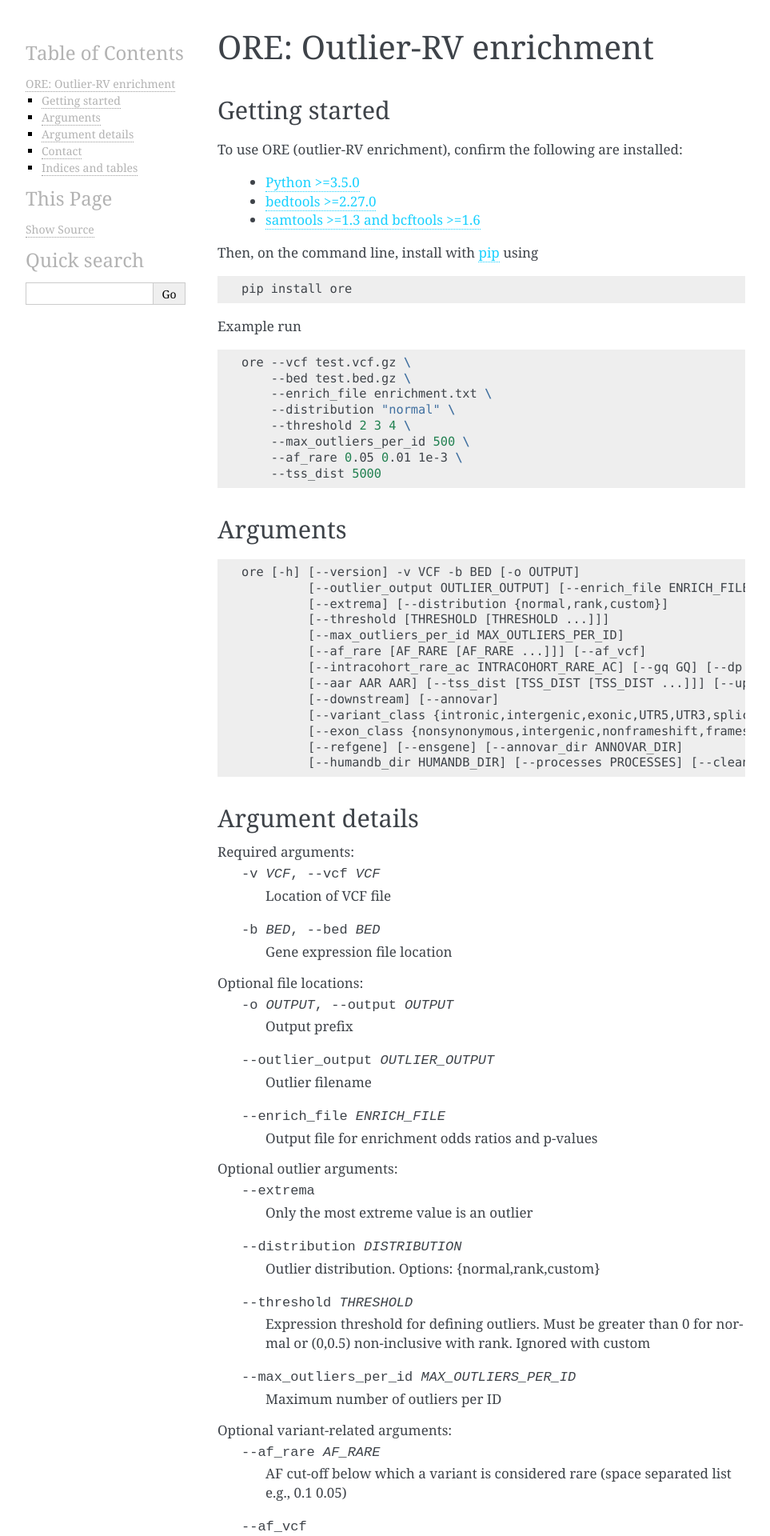
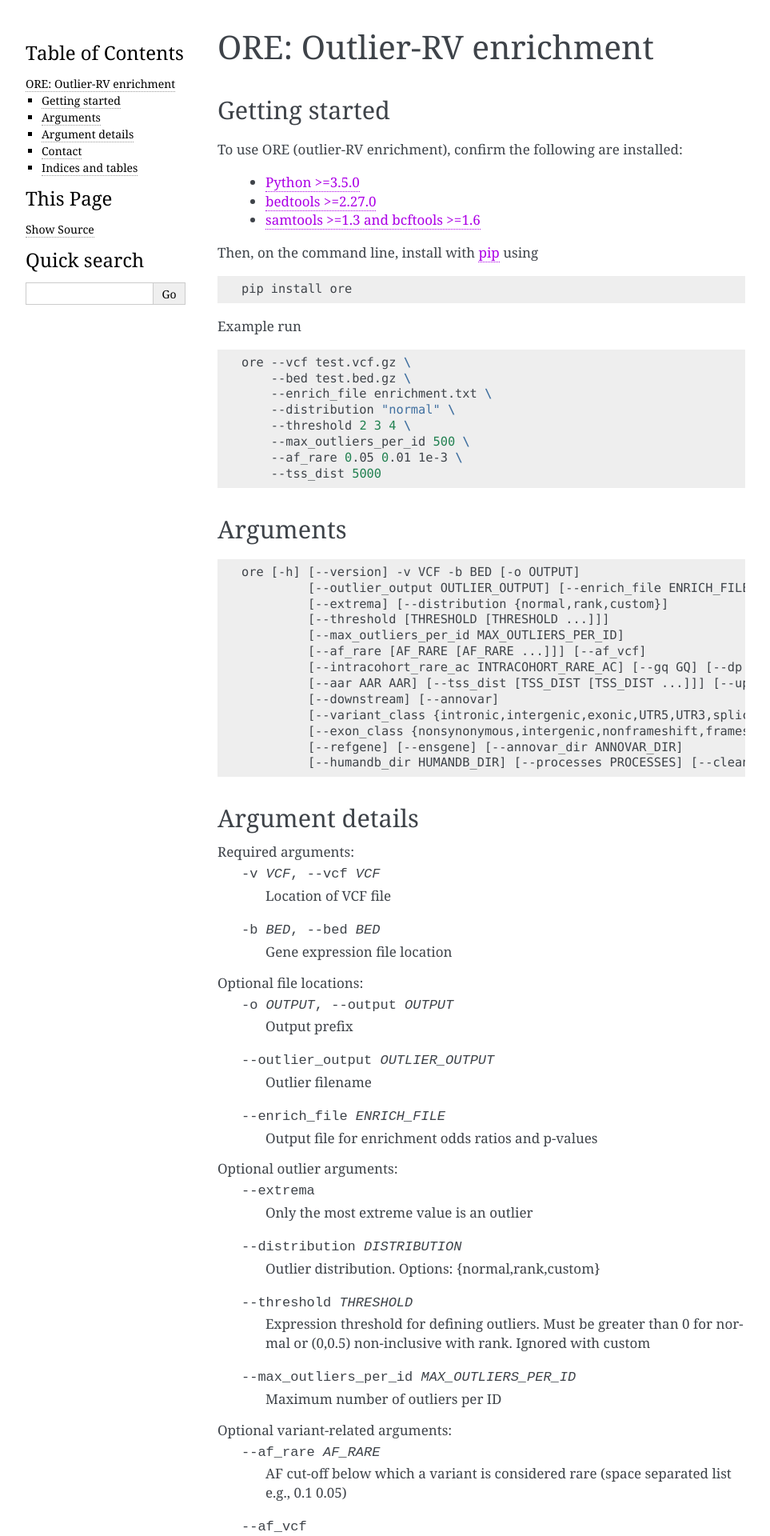
Before and after one commit to frichter/ore, a Sphinx documentation site: the page built from docs/index.rst, in a window 1280 px wide. Shown: the top 1920 px of the page at 80% size, without its empty margins (148-1111 px from the left). Built offline with Sphinx 7.4.7, drawn with Linux system fonts in a browser that asks for light colours.

Commit message:
updated README and docs

```diff
--- a/docs/conf.py
+++ b/docs/conf.py
@@ -89,6 +89,7 @@ color = {'green': '#00ff00',
          'skyblue': '#1ad1ff',
          'lightgray': '#b3b3b3',
          'white': '#FFFFFF',
+         'purple': '#ac00e6',
          'black': '#000000'}
 
 html_theme_options = {
@@ -98,9 +99,9 @@ html_theme_options = {
     'github_banner': False,
     # 'touch_icon': "logos/ios_home.png" # iOS home button icon
     'sidebar_collapse': False,
-    'link': color['skyblue'],
-    'link_hover': color['green'],
-    'gray_1': color['lightgray'],
+    'link': color['purple'],
+    'link_hover': color['skyblue'],
+    'gray_1': color['black']
     # 'narrow_sidebar_bg': color['gray'],
     # 'narrow_sidebar_fg': color['white'],
     # typography
```
